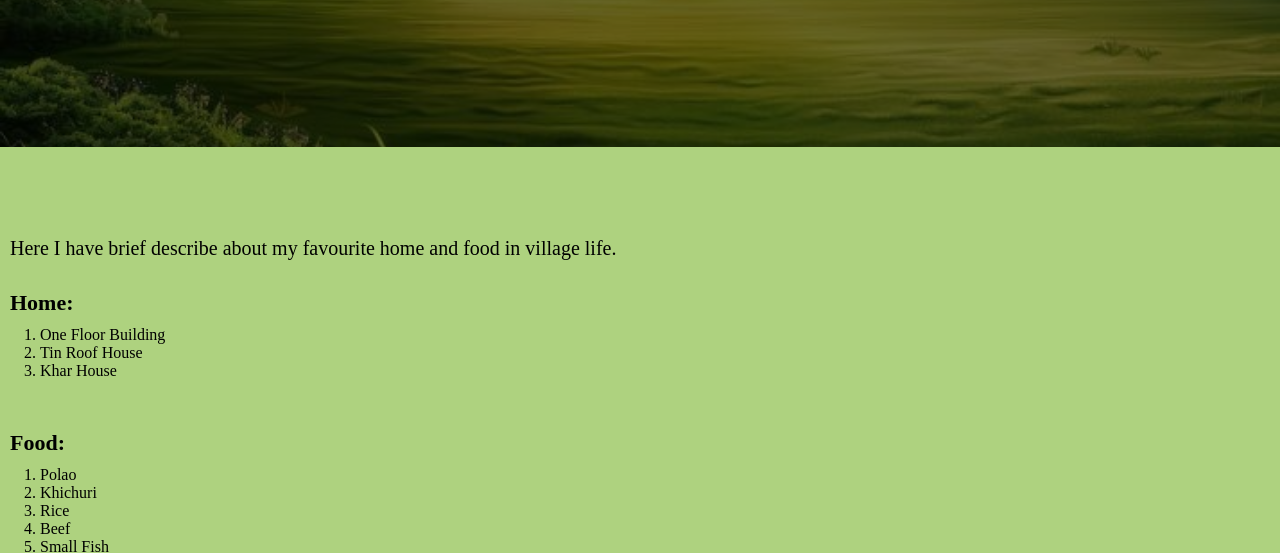
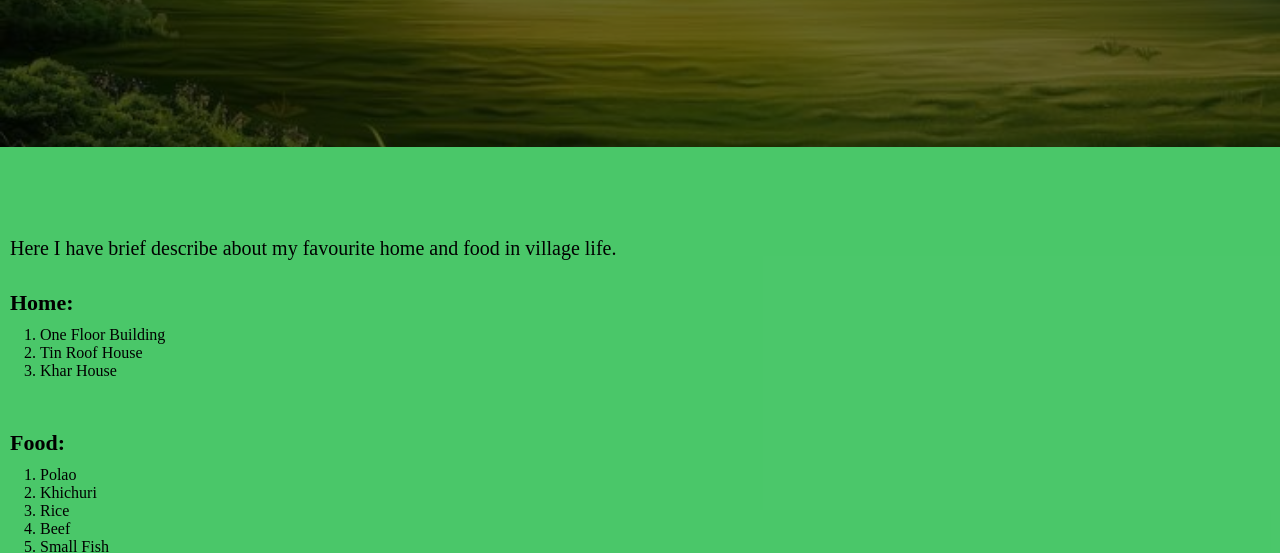
Before and after one commit to ZakariyaHussain/Basic-Web-Explore, a plain HTML site: page index.html in a window 1280 px wide. Shown: the part 253-806 px from the top of the page. Drawn offline with Linux system fonts and the light colour scheme.

Commit message:
Body color changed

```diff
--- a/web.css
+++ b/web.css
@@ -25,7 +25,7 @@
 }
 #body{
     padding: 60px 10px;
-    background-color: rgba(97, 167, 6, 0.514);
+    background-color: rgba(4, 177, 47, 0.719);
 }
 .para{
     font-size: 20px;
```
